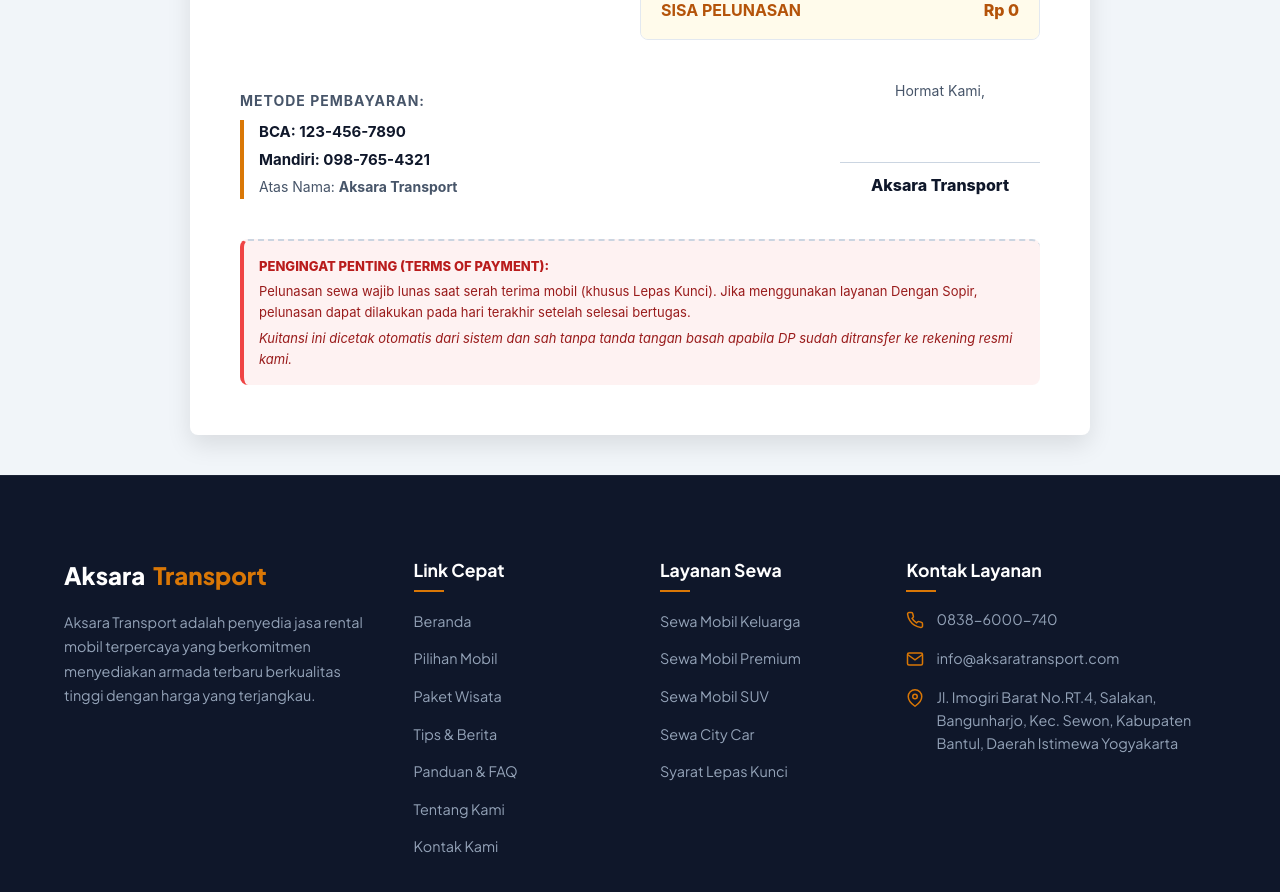
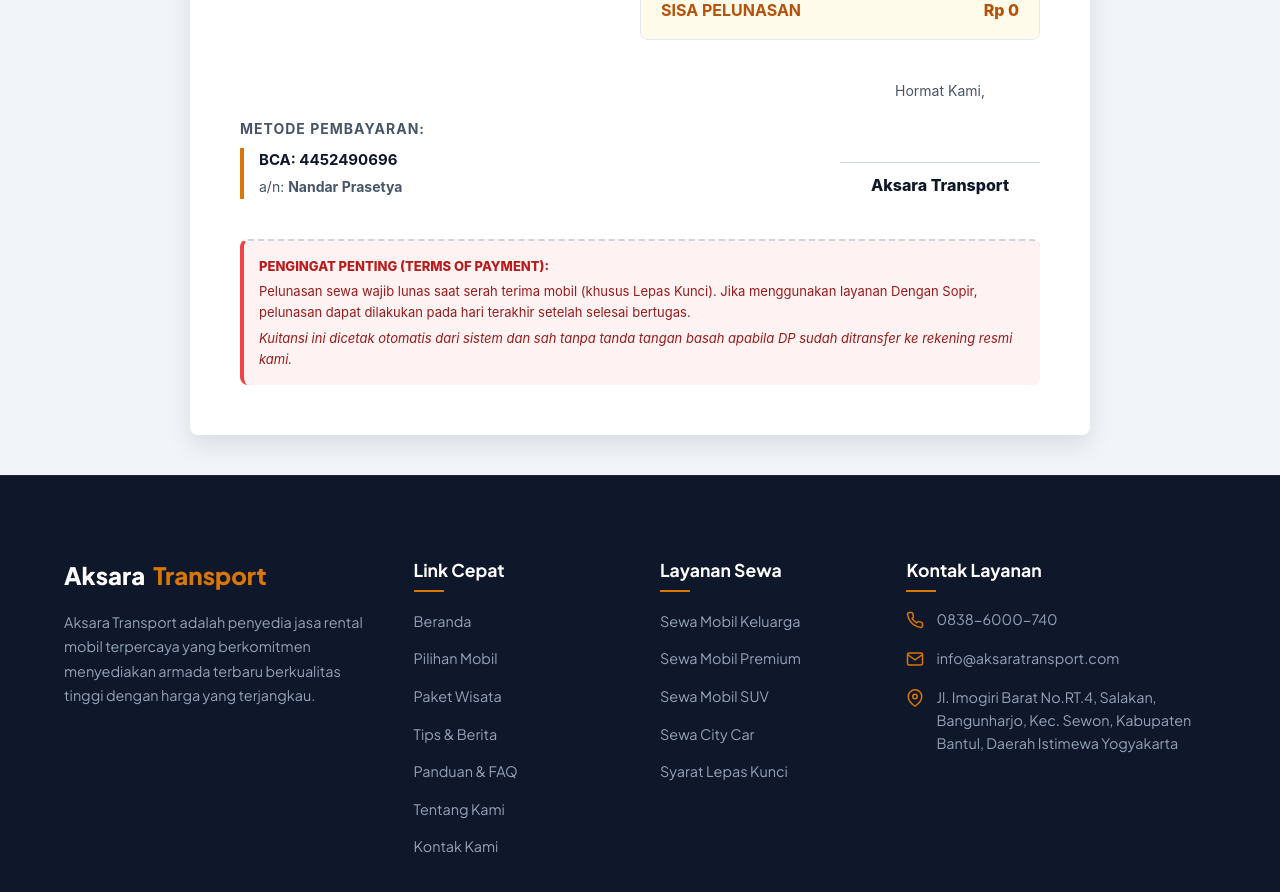
Before and after one commit to nandarprasetya-bot/aksara-transport-web, a Next.js app: page /admin/tagihan in a window 1280 px wide. Shown: the part 1760-2652 px from the top of the page. Built offline with nearby package versions, Linux system fonts and the light colour scheme.

Commit message:
fix: update bank account details on invoice

```diff
--- a/src/app/admin/tagihan/page.tsx
+++ b/src/app/admin/tagihan/page.tsx
@@ -87,9 +87,8 @@
         text += `*⚠️ PENTING:* \n_${generateWarningText()}_\n\n`;
 
         text += `*Rekening Pembayaran:*\n`;
-        text += `BCA: 1234567890\n`;
-        text += `Mandiri: 0987654321\n`;
-        text += `a.n Aksara Transport\n\n`;
+        text += `BCA: 4452490696\n`;
+        text += `a.n Nandar Prasetya\n\n`;
 
         text += `Mohon lampirkan bukti transfer jika sudah melakukan pembayaran DP. Jadwal armada Anda akan segera kami amankan setelah DP diterima. Terima kasih! 🙏`;
 
@@ -301,9 +300,8 @@
                     <div style={{ width: '60%' }}>
                         <h3 style={{ fontSize: '14px', margin: '0 0 8px 0', textTransform: 'uppercase', color: '#475569', letterSpacing: '1px' }}>METODE PEMBAYARAN:</h3>
                         <div style={{ borderLeft: '4px solid #d97706', paddingLeft: '15px' }}>
-                            <p style={{ margin: '0 0 4px 0', fontSize: '15px', fontWeight: 700, color: '#0f172a' }}>BCA: 123-456-7890</p>
-                            <p style={{ margin: '0 0 4px 0', fontSize: '15px', fontWeight: 700, color: '#0f172a' }}>Mandiri: 098-765-4321</p>
-                            <p style={{ margin: 0, fontSize: '14px', color: '#475569' }}>Atas Nama: <strong>Aksara Transport</strong></p>
+                            <p style={{ margin: '0 0 4px 0', fontSize: '15px', fontWeight: 700, color: '#0f172a' }}>BCA: 4452490696</p>
+                            <p style={{ margin: 0, fontSize: '14px', color: '#475569' }}>a/n: <strong>Nandar Prasetya</strong></p>
                         </div>
                     </div>
 
```
